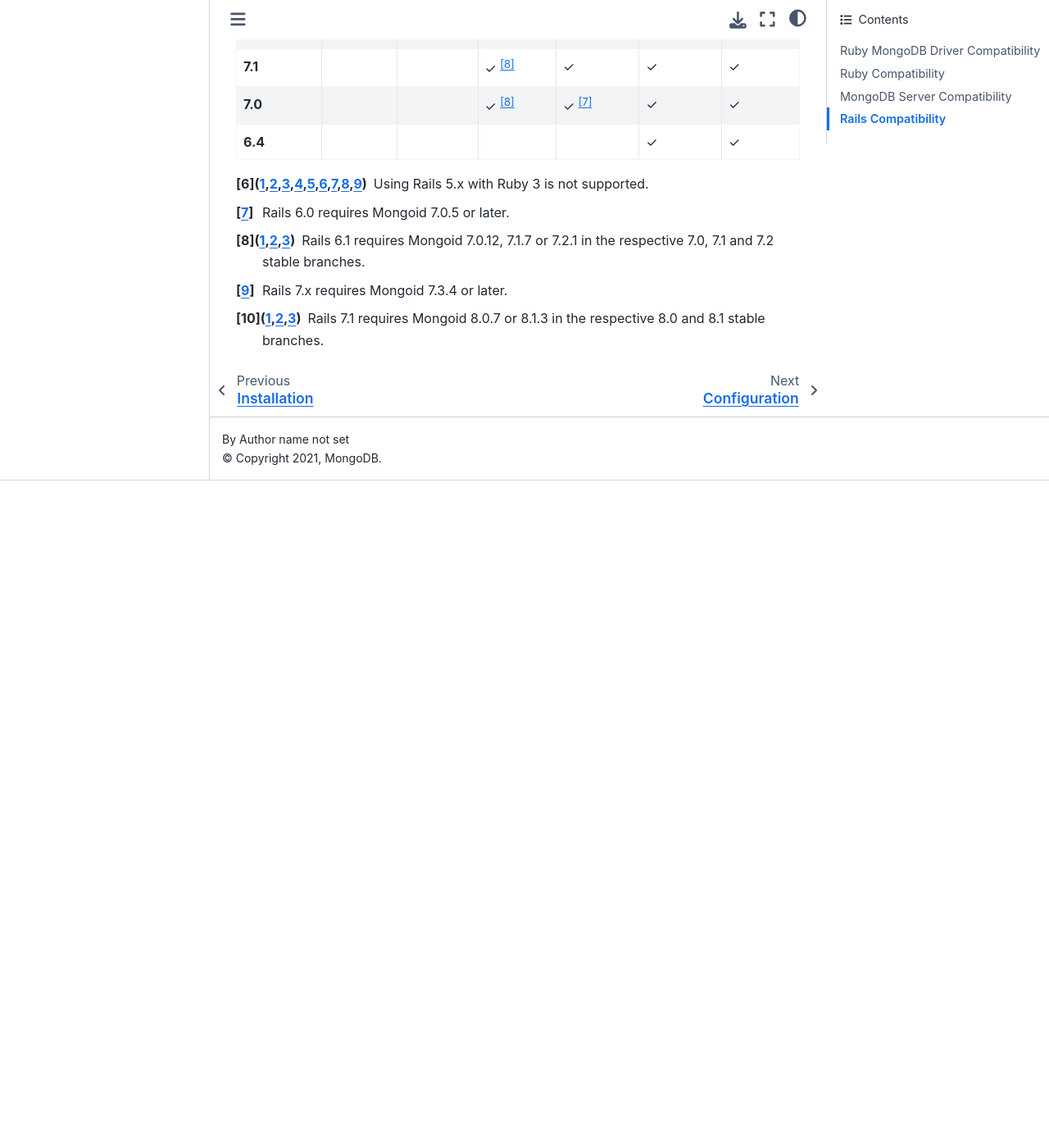
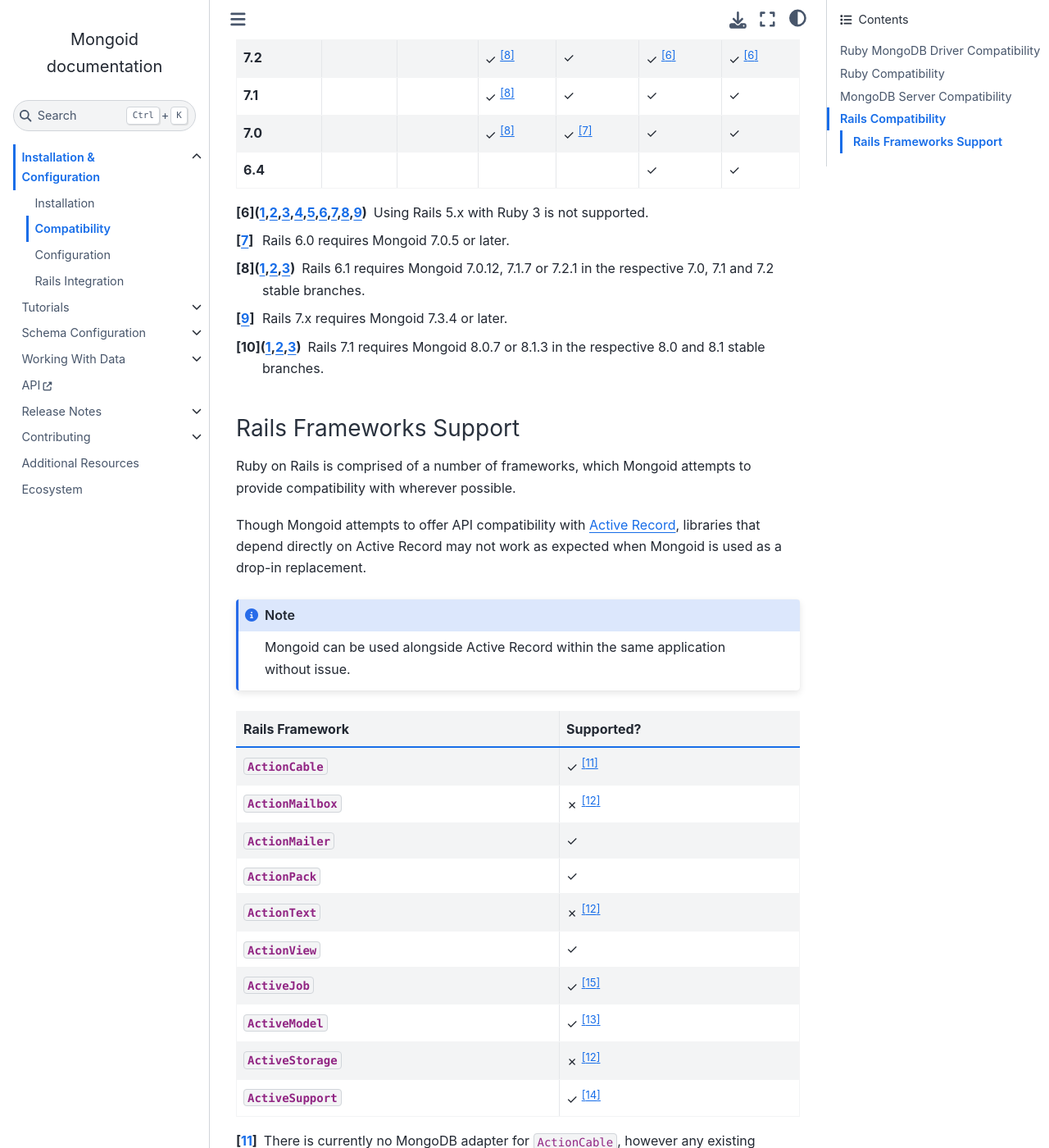
Before and after one commit to i80and/docs-mongoid, a Sphinx documentation site: the page built from docs/reference/compatibility.txt, in a window 1280 px wide and 1400 px high, scrolled down 3382 px. Shown: the whole window at 82% size. Built offline with Sphinx 7.4.7 and the Sphinx Book theme 1.1.4, drawn with Linux system fonts in a browser that asks for light colours; before the commit the page ends 3968 px from its top, so only the background shows below that; some of the changed text lies outside the part shown.

Commit message:
MONGOID-5502: Rails framework compatibility docs (#5751)
* MONGOID-5502: Rails framework compatibility docs

* Updated based on PR feedback

* PR feedback updates

* Fix typo

* Add link to Redis adapter

* Fix grammar

* Fix typo

* Fix spacing

* Updates based on PR

* updated

```diff
--- /dev/null
+++ b/docs/includes/unicode-ballot-x.rst
@@ -0,0 +1 @@
+.. |x| unicode:: U+2717
--- a/docs/reference/compatibility.txt
+++ b/docs/reference/compatibility.txt
@@ -541,3 +541,85 @@ are supported by Mongoid.
   8.0 and 8.1 stable branches.
 
 .. include:: /includes/unicode-checkmark.rst
+.. include:: /includes/unicode-ballot-x.rst
+
+Rails Frameworks Support
+------------------------
+
+Ruby on Rails is comprised of a number of frameworks, which Mongoid attempts to
+provide compatibility with wherever possible.
+
+Though Mongoid attempts to offer API compatibility with `Active Record <https://guides.rubyonrails.org/active_record_basics.html>`_,
+libraries that depend directly on Active Record may not work as expected when
+Mongoid is used as a drop-in replacement.
+
+.. note::
+
+  Mongoid can be used alongside Active Record within the same application without issue.
+
+.. list-table::
+   :header-rows: 1
+   :stub-columns: 1
+   :class: compatibility-large no-padding
+
+   * - Rails Framework
+     - Supported?
+
+   * - ``ActionCable``
+     - |checkmark| [#rails-actioncable-dependency]_
+
+   * - ``ActionMailbox``
+     - |x| [#rails-activerecord-dependency]_
+
+   * - ``ActionMailer``
+     - |checkmark|
+
+   * - ``ActionPack``
+     - |checkmark|
+
+   * - ``ActionText``
+     - |x| [#rails-activerecord-dependency]_
+
+   * - ``ActionView``
+     - |checkmark|
+
+   * - ``ActiveJob``
+     - |checkmark| [#rails-activejob-dependency]_
+
+   * - ``ActiveModel``
+     - |checkmark| [#rails-activemodel-dependency]_
+
+   * - ``ActiveStorage``
+     - |x| [#rails-activerecord-dependency]_
+
+   * - ``ActiveSupport``
+     - |checkmark| [#rails-activesupport-dependency]_
+
+.. [#rails-actioncable-dependency] There is currently no MongoDB adapter for
+   ``ActionCable``, however any existing adapter (such as `Redis <https://guides.rubyonrails.org/action_cable_overview.html#redis-adapter>`_)
+   can be used successfully in conjunction with Mongoid models
+
+.. [#rails-activerecord-dependency] Depends directly on ``ActiveRecord``
+
+.. [#rails-activemodel-dependency] ``Mongoid::Document`` includes ``ActiveModel::Model``
+   and leverages ``ActiveModel::Validations`` for validations
+
+.. [#rails-activesupport-dependency] ``Mongoid`` requires ``ActiveSupport`` and
+   uses it extensively, including ``ActiveSupport::TimeWithZone`` for time handling.
+
+
+
+.. [#rails-activejob-dependency] Serialization of BSON & Mongoid objects works best
+   if you explicitly send ``BSON::ObjectId``'s as strings, and reconstitute them in the job:
+
+   .. code-block:: ruby
+
+    record = Model.find(...)
+    MyJob.perform_later(record._id.to_s)
+
+    class MyJob < ApplicationJob
+      def perform(id_as_string)
+        record = Model.find(id_as_string)
+        # ...
+      end
+    end
```
